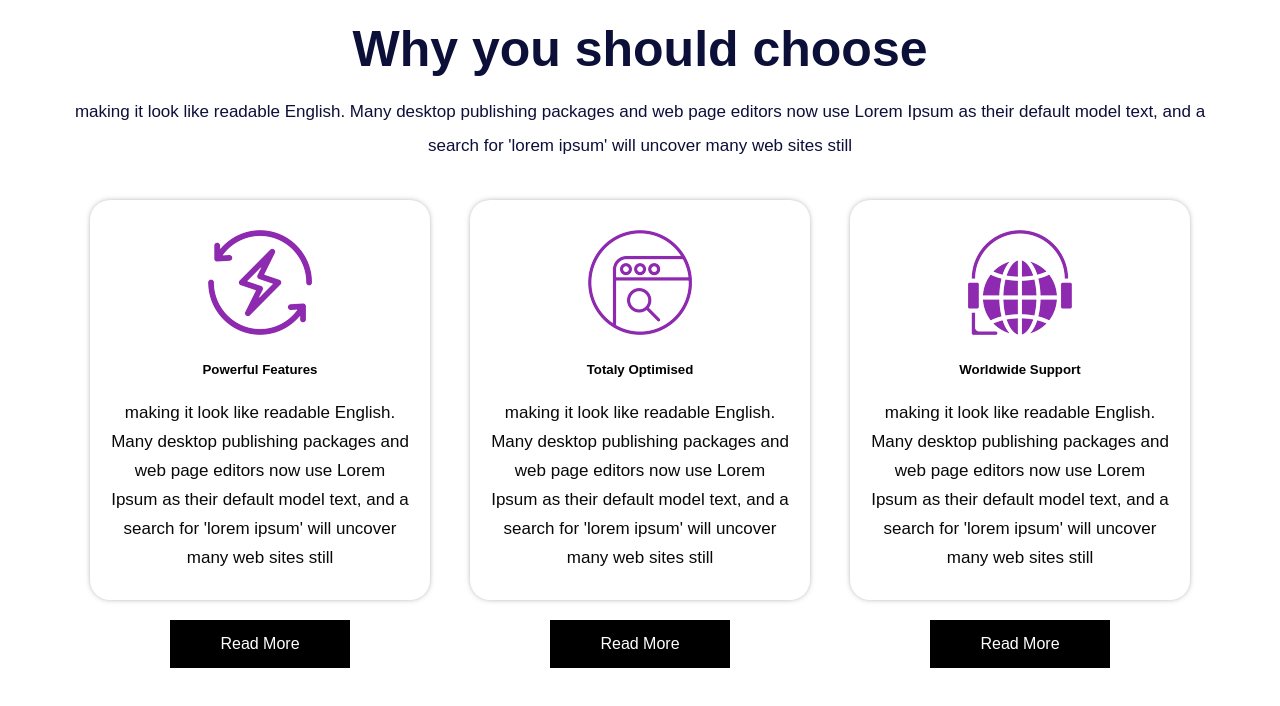
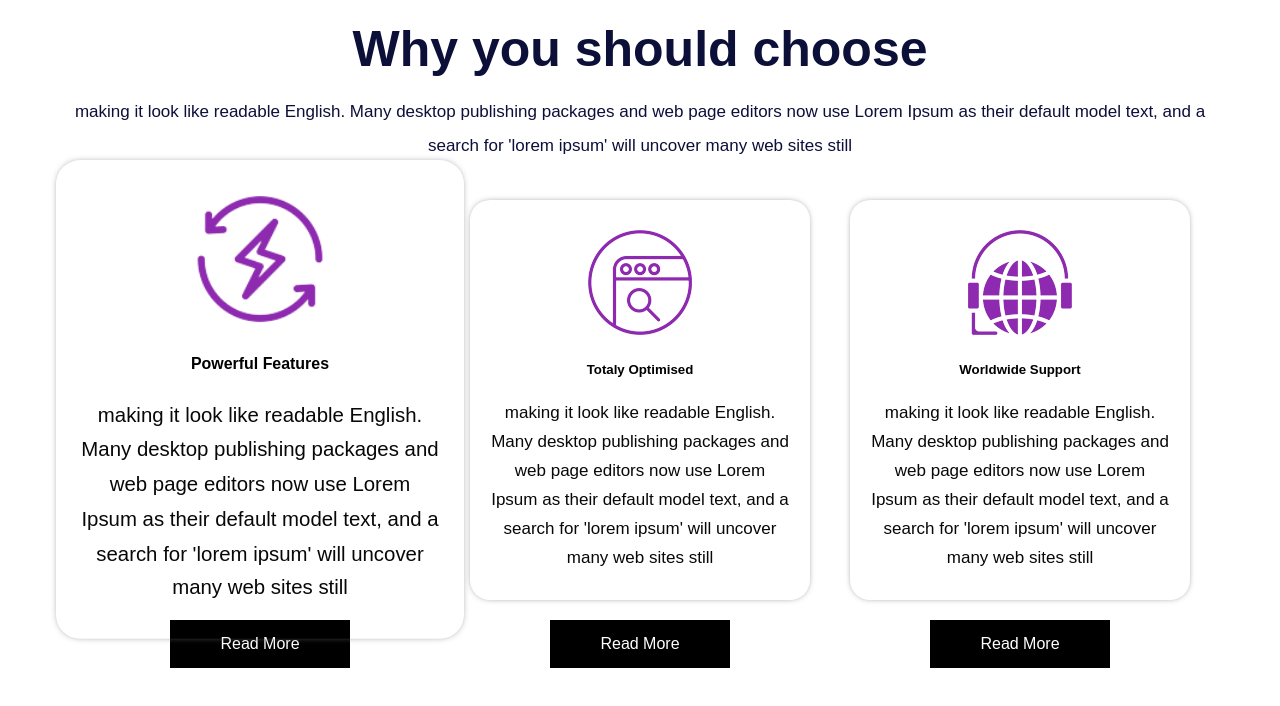
Before and after one commit to MemoSDN/my_template_data-web, a plain HTML site: page index.html in a window 1280 px wide. In both pictures the pointer is over the element 260 px from the left and 3110 px from the top of the page. Shown: the part 2710-3416 px from the top of the page. Drawn offline with Linux system fonts and the light colour scheme.

```diff
--- a/css/data-web.css
+++ b/css/data-web.css
@@ -250,6 +250,10 @@ body {
     box-shadow: 0px 0px 6px -2px #777;
     padding: 30px 20px 10px;
     border-radius: 20px;
+    transition: 0.5s;
+}
+.features .container .feat-container .feat-form .feat:hover {
+    transform: scale(120%);
 }
 .features .container .feat-container .feat-form .feat p {
     line-height: 1.7;
```
